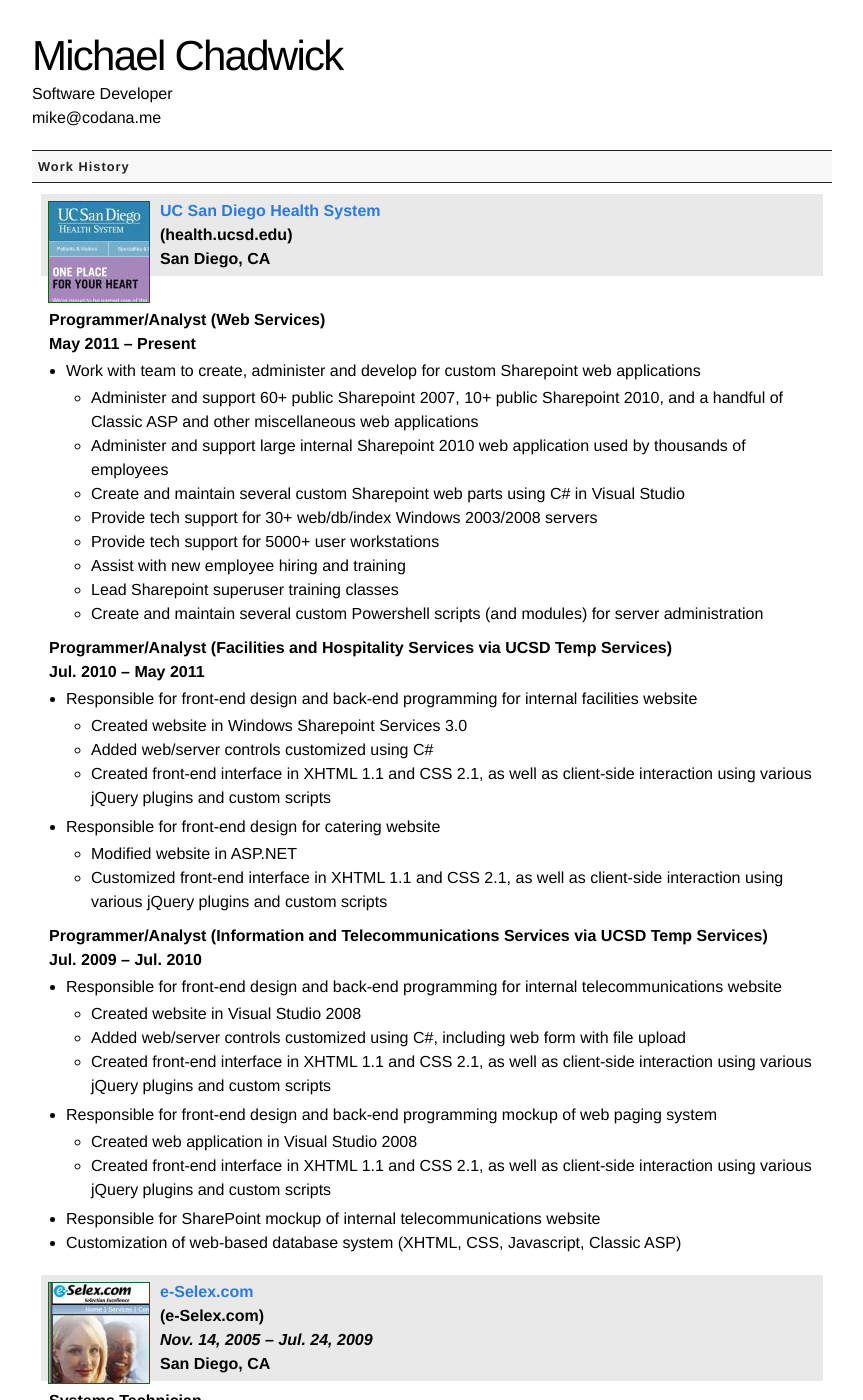
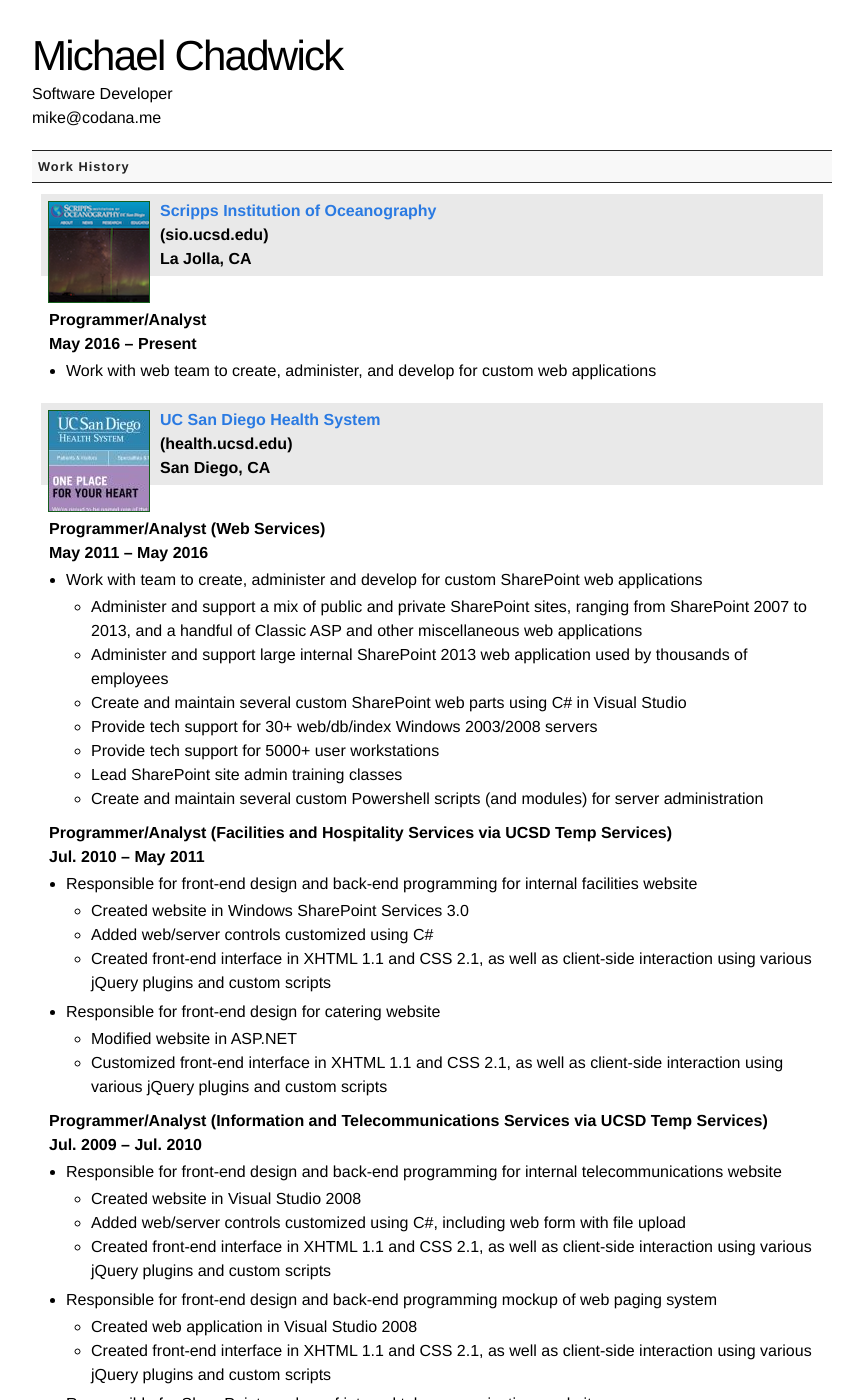
Before and after one commit to michaelchadwick/codana.me, a Jekyll site: the page built from resume/index_print.html, in a window 1280 px wide and 1400 px high. Shown: the whole window, without its empty margins (208-1071 px from the left). Built offline with Jekyll 4.4.1, drawn with Linux system fonts in a browser that asks for light colours; some of the changed text lies outside the part shown.

Commit message:
added new, as of may 2016, job

```diff
--- a/_config.yml
+++ b/_config.yml
@@ -5,6 +5,7 @@
 description: "code and audio (and audio code) developments by michael chadwick"
 url: "http://codana.me"
 baseurl: ""
+gems: [jekyll-paginate]
 paginate: 10
 encoding: UTF-8
 include: ["mus.html", "net.html", "index_print.html"]
--- a/_includes/resume_content_web.html
+++ b/_includes/resume_content_web.html
@@ -1,4 +1,22 @@
 <div class="head">Work History</div>
+<div class="jobdesc">
+  <div class="jobname">
+    <a rel="colorbox" href="/assets/images/resumes/web/ss_ucsdsio.png"><img src="/assets/images/resumes/web/thumbs/ss_ucsdsio.png" alt="sio.ucsd.edu" title="sio.ucsd.edu">
+    </a>
+    <a href="http://sio.ucsd.edu">Scripps Institution of Oceanography</a><br />
+    (sio.ucsd.edu)<br />
+    La Jolla, CA<br />
+  </div>
+
+  <div class="jobindent">
+    Programmer/Analyst<br />
+    <strong>May 2016 &ndash; Present</strong>
+  </div>
+  <ul>
+    <li>Work with web team to create, administer, and develop for custom web applications</li>
+  </ul>
+</div>
+
 <div class="jobdesc">
   <div class="jobname">
     <a rel="colorbox" href="/assets/images/resumes/web/ss_ucsdhealth.jpg"><img src="/assets/images/resumes/web/thumbs/ss_ucsdhealth.jpg" alt="health.ucsd.edu" title="health.ucsd.edu">
@@ -10,19 +28,18 @@
 
   <div class="jobindent">
     Programmer/Analyst (Web Services)<br />
-    <strong>May 2011 &ndash; Present</strong>
+    <strong>May 2011 &ndash; May 2016</strong>
   </div>
   <ul>
     <li>
-      Work with team to create, administer and develop for custom Sharepoint web applications
+      Work with team to create, administer and develop for custom SharePoint web applications
       <ul>
-        <li>Administer and support 60+ public Sharepoint 2007, 10+ public Sharepoint 2010, and a handful of Classic ASP and other miscellaneous web applications</li>
-        <li>Administer and support large internal Sharepoint 2010 web application used by thousands of employees</li>
-        <li>Create and maintain several custom Sharepoint web parts using C# in Visual Studio</li>
+        <li>Administer and support a mix of public and private SharePoint sites, ranging from SharePoint 2007 to 2013, and a handful of Classic ASP and other miscellaneous web applications</li>
+        <li>Administer and support large internal SharePoint 2013 web application used by thousands of employees</li>
+        <li>Create and maintain several custom SharePoint web parts using C# in Visual Studio</li>
         <li>Provide tech support for 30+ web/db/index Windows 2003/2008 servers</li>
         <li>Provide tech support for 5000+ user workstations</li>
-        <li>Assist with new employee hiring and training</li>
-        <li>Lead Sharepoint superuser training classes</li>
+        <li>Lead SharePoint site admin training classes</li>
         <li>Create and maintain several custom Powershell scripts (and modules) for server administration</li>
       </ul>
     </li>
@@ -36,7 +53,7 @@
     <li>
       Responsible for front-end design and back-end programming for internal facilities website
       <ul>
-        <li>Created website in Windows Sharepoint Services 3.0</li>
+        <li>Created website in Windows SharePoint Services 3.0</li>
         <li>Added web/server controls customized using C#</li>
         <li>Created front-end interface in XHTML 1.1 and CSS 2.1, as well as client-side interaction using various jQuery plugins and custom scripts</li>
       </ul>
@@ -220,7 +241,7 @@
   <ul class="skills">
     <li class="first">Content Management Systems</li>
     <li class="first_next">cPanel</li>
-    <li>Sharepoint</li>
+    <li>SharePoint</li>
     <li>Wordpress</li>
   </ul>
 
```
Also changed, not shown: other parts of _includes/resume_content_web.html (+4 -0 lines), assets/images/resumes/web/ss_ucsdsio.png (added), assets/images/resumes/web/thumbs/ss_ucsdsio.png (added).
